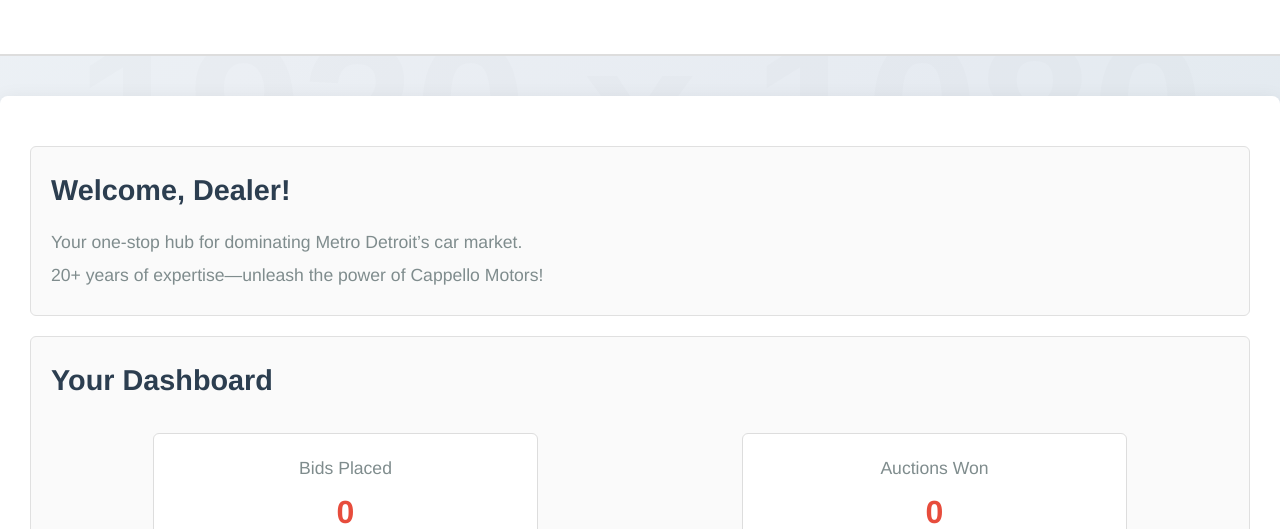
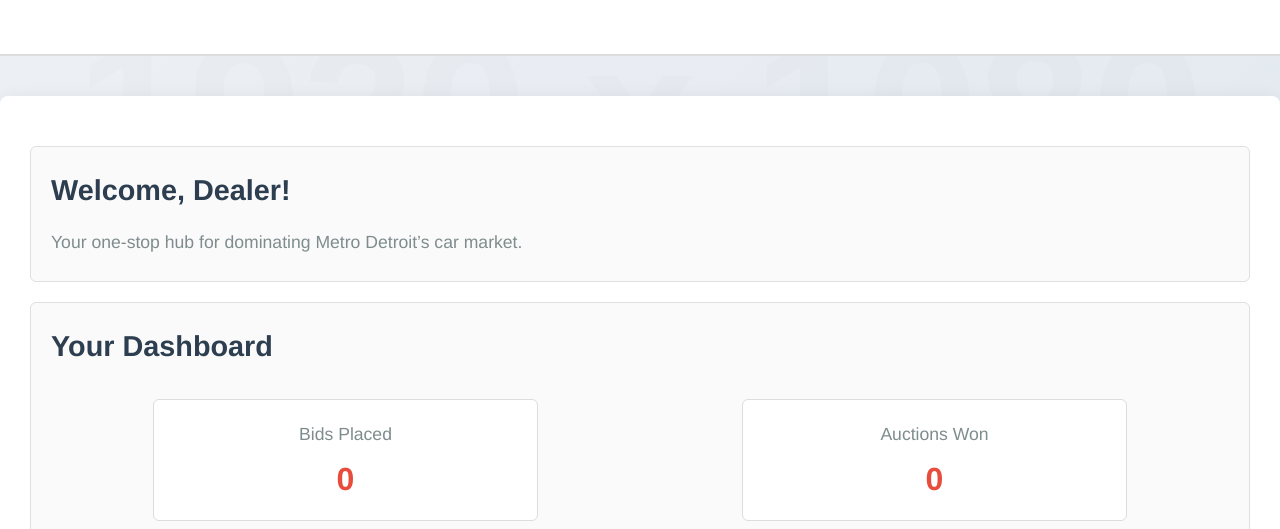
Before and after one commit to cappellomotors/cappello-motors-website, a plain HTML site: page dealer-main.html in a window 1280 px wide. Shown: the part 271-800 px from the top of the page. Drawn offline with Linux system fonts and the light colour scheme; no server answers; placeholder pictures from the web are drawn by us.

Commit message:
Remove 20+ years and @carguruguy from dealer-main.html

```diff
--- a/dealer-main.html
+++ b/dealer-main.html
@@ -194,7 +194,6 @@
         <div class="section">
             <h2>Welcome, Dealer!</h2>
             <p>Your one-stop hub for dominating Metro Detroit’s car market.</p>
-            <p>20+ years of expertise—unleash the power of Cappello Motors!</p>
         </div>
         <div class="section">
             <h2>Your Dashboard</h2>
```
